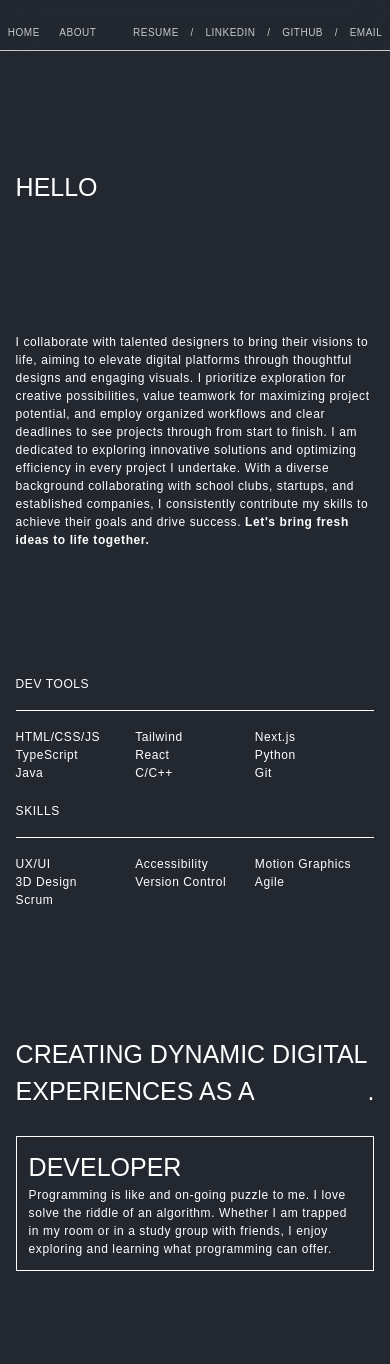
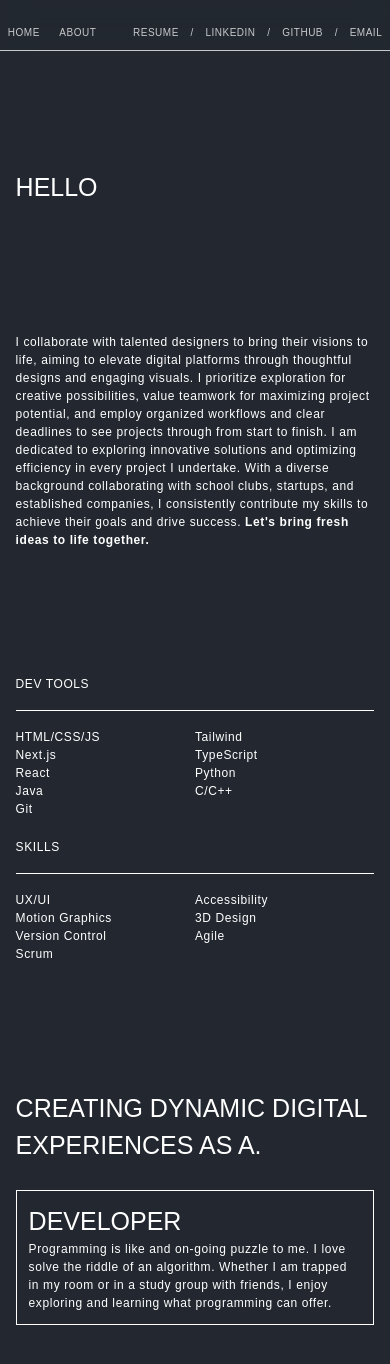
Before and after one commit to smchng/Porfolio_Dev, a Next.js app: page /about in a window 390 px wide. Shown: the top 1364 px of the page. Built offline with nearby package versions, Linux system fonts and the light colour scheme; a web font is replaced by a local one.

Commit message:
text sizing

```diff
--- a/components/project.tsx
+++ b/components/project.tsx
@@ -69,7 +69,7 @@ export const ProjectContent = ({ title, detail, subtext }: ProjectProps) => {
     <div className="w-screen relative whitespace-normal shrink-0">
       <h4 className="text-blue py-[15vh]">{title}</h4>
 
-      <h2 className="text-[35px] py-[5vh] max-w-[70vw] text-base lg:text-lg">
+      <h2 className="text-[35px] py-[5vh] md:max-w-[70vw] text-base lg:text-lg">
         {subtext}
       </h2>
       <p className=" max-w-[50vw]">{detail}</p>
--- a/components/table.tsx
+++ b/components/table.tsx
@@ -20,7 +20,9 @@ export const SkillTable = ({ header, component }: TableProp) => {
       <p>{header}</p>
       <div className="border-b border-white my-[2vh]"></div>
       {component && (
-        <div className="grid grid-cols-3">{skillList(component)}</div>
+        <div className="grid grid-cols-2 md:grid-cols-3">
+          {skillList(component)}
+        </div>
       )}
     </div>
   );
--- a/pages/about.tsx
+++ b/pages/about.tsx
@@ -102,10 +102,11 @@ export default function About() {
           ))}
         </div>
       </div>
-      <div className="flex items-end">
-        <h3 className="mt-[15vh]">CREATING DYNAMIC DIGITAL EXPERIENCES AS A</h3>
-        <TypingEllipsis />
-      </div>
+
+      <h3 className="mt-[15vh] ">
+        CREATING DYNAMIC DIGITAL EXPERIENCES AS A<TypingEllipsis />
+      </h3>
+
       <div className="md:flex md:flex-col">
         {buttonItems.map((item, index) => (
           <TitleButton key={index} header={item.header} text={item.text} />
--- a/pages/projects/eunoia.tsx
+++ b/pages/projects/eunoia.tsx
@@ -75,9 +75,11 @@ export default function Eunoia() {
           </div>
         </div>
       </div>{" "}
-      <div className="md:absolute bottom-0 left-0 w-full border-t border-white">
+      <div className="md:absolute bottom-0 left-0 w-full border-t border-white mb-[2vh] sm:m-0">
         <Link href="/projects/distill">
-          <p className="pt-[1vh] px-2 py-1 px-3 justify-end flex">next</p>
+          <p className="pt-[1vh] px-2 py-1 px-3 justify-center md:justify-end flex ">
+            next
+          </p>
         </Link>
       </div>
     </div>
```
